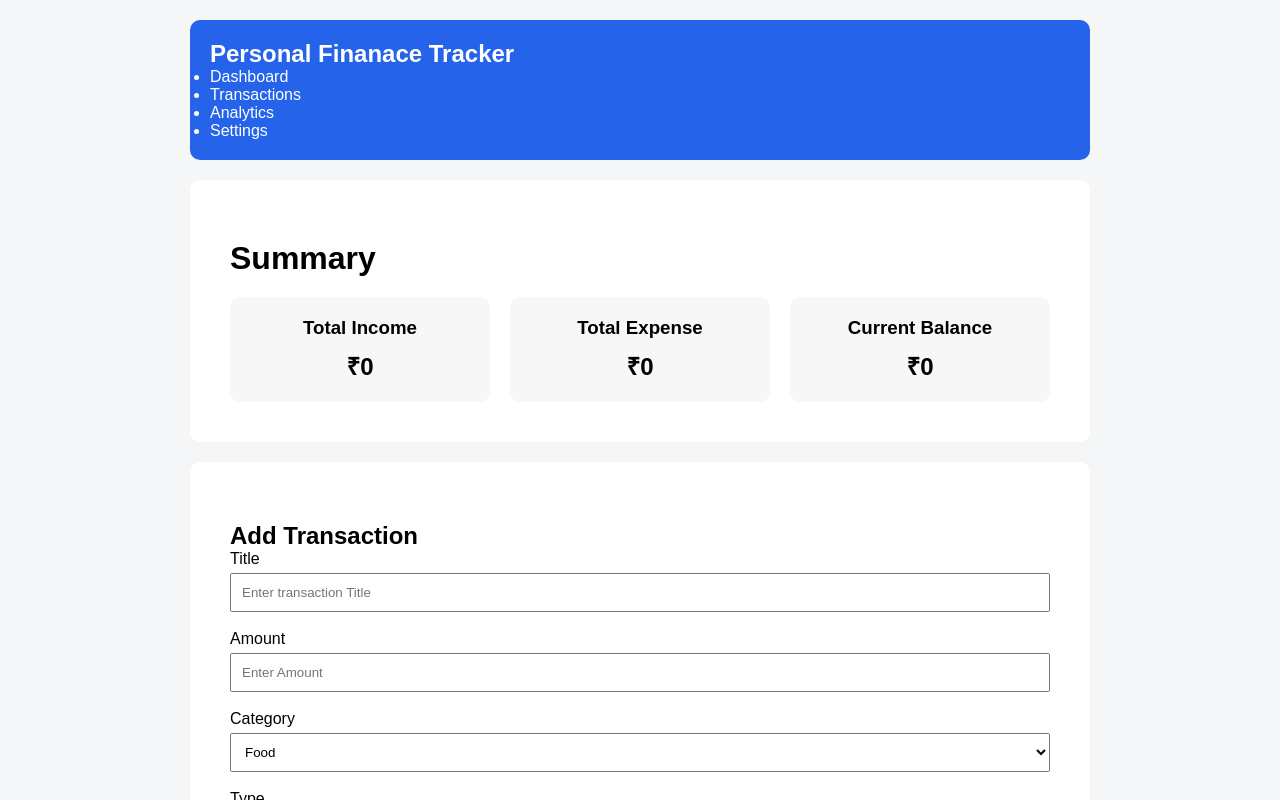
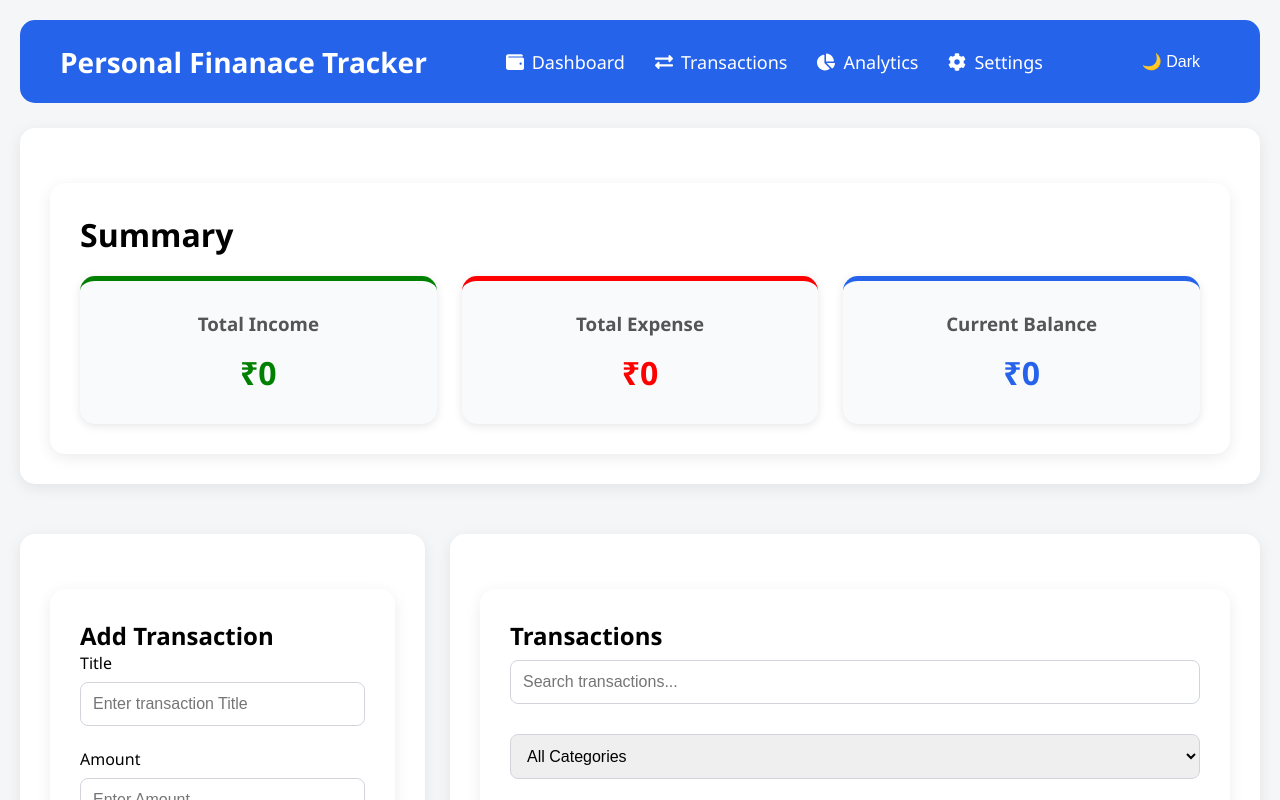
Before and after one commit to Rayasam3/Personal-Finance-Tracker, a React (Vite) app: page / in a window 1280 px wide. Shown: the top 800 px of the page. Built offline with nearby package versions, Linux system fonts and the light colour scheme.

Commit message:
Add dashboard layout, dark mode and modern UI inprovements

```diff
--- a/src/components/Navbar.jsx
+++ b/src/components/Navbar.jsx
@@ -1,14 +1,19 @@
 import "../styles/Navbar.css";
-function Navbar() {
+import {FaWallet,FaChartPie,FaCog,FaExchangeAlt} from "react-icons/fa";
+function Navbar({
+  darkMode,
+  setDarkMode,
+}) {
   return (
     <nav>
       <h1>Personal Finanace Tracker</h1>
       <ul>
-        <li>Dashboard</li>
-        <li>Transactions</li>
-        <li>Analytics</li>
-        <li>Settings</li>
+        <li><FaWallet /> Dashboard</li>
+        <li><FaExchangeAlt /> Transactions</li>
+        <li><FaChartPie /> Analytics</li>
+        <li><FaCog /> Settings</li>
       </ul>
+      <button onClick={() => setDarkMode(!darkMode)}> {darkMode ? "☀️ Light" : "🌙 Dark"} </button>
     </nav>
   );
 }
--- a/src/components/SummaryCards.jsx
+++ b/src/components/SummaryCards.jsx
@@ -14,15 +14,15 @@ function SummaryCards({ transactions}) {
       <div className="summary-container">
         <div className="summary-box">
           <h3>Total Income</h3>
-          <p>₹{totalIncome}</p>
+          <p className="income-text">₹{totalIncome}</p>
         </div>
         <div className="summary-box">
           <h3>Total Expense</h3>
-          <p>₹{totalExpense}</p>
+          <p className="expense-text">₹{totalExpense}</p>
         </div>
         <div className="summary-box">
           <h3>Current Balance</h3>
-          <p>₹{balance}</p>
+          <p className="balance-text">₹{balance}</p>
         </div>
       </div>
     </div>
--- a/src/components/TransactionList.jsx
+++ b/src/components/TransactionList.jsx
@@ -7,7 +7,7 @@ function TransactionList({transactions,deleteTransaction,searchTerm,
   selectedType,
   setSelectedType, setEditingTransaction,}) {
   return (
-    <div>
+    <div className="card transaction-list">
         <h2>Transactions</h2>
         <div>
           <input
@@ -52,7 +52,7 @@ function TransactionList({transactions,deleteTransaction,searchTerm,
           transactions.length === 0 ?(
             <p>No Transactions Added Yet.</p>
           ) : (transactions.map((transaction) => (
-            <div key ={transaction.id} className="transaction-item">
+            <div key ={transaction.id} className={`transaction-item ${ transaction.type === "Income" ? "income" : "expense" }`}  >
               <h3>{transaction.title}</h3>
               <p>Amount: ₹{transaction.amount}</p>
               <p>Category: {transaction.category}</p>
--- a/src/pages/Dashboard.jsx
+++ b/src/pages/Dashboard.jsx
@@ -9,6 +9,13 @@ function Dashboard() {
     const [searchTerm, setSearchTerm] = useState("");
     const [selectedCategory, setSelectedCategory] = useState("All");
     const [ selectedType, setSelectedType] =  useState("All");
+
+    const [darkMode, setDarkMode] = useState(() => { const savedMode = localStorage.getItem("darkMode"); return savedMode ? JSON.parse(savedMode): false;});
+
+
+    useEffect(() => { localStorage.setItem( "darkMode", JSON.stringify(darkMode));}, [darkMode]);
+
+    useEffect(() => {if (darkMode) {document.body.classList.add("dark-body");} else {document.body.classList.remove("dark-body");}}, [darkMode]);
 
     const [editingTransaction, setEditingTransaction] = useState(null);
 
@@ -81,12 +88,13 @@ function Dashboard() {
       }, [transactions]);
 
   return (
-    <div className="container">
-        <Navbar />
+    <div className={`container ${darkMode ? "dark" : ""}`}>
+        <Navbar darkMode={darkMode} setDarkMode={setDarkMode} />
         <div className="card">
         <SummaryCards transactions = {transactions}/>
         </div>
 
+      <div className="dashboard-grid">
         <div className="card"><TransactionForm
           addTransaction={addTransaction}
           editingTransaction={editingTransaction}
@@ -105,7 +113,7 @@ function Dashboard() {
           sortOption={sortOption}
           setSortOption={setSortOption}
           /></div>
-
+      </div>
     </div>
   );
 }
--- a/src/styles/App.css
+++ b/src/styles/App.css
@@ -4,19 +4,69 @@
     box-sizing: border-box;
 
 }
-body{
-    background-color: #f4f6f8;
-    font-family: Arial, Helvetica, sans-serif;
-    padding:20px;
+body {
+  background-color: #f4f6f8;
+  font-family: "Segoe UI", sans-serif;
+  padding: 20px;
 }
-.container{
-    max-width: 900px;
-    margin: auto;
+
+.container {
+  width: 100%;
+  max-width: 100%;
+  margin: auto;
 }
 
 .card {
   background: white;
-  padding: 20px;
-  margin-top: 20px;
-  border-radius: 10px;
+  padding: 30px;
+  margin-top: 25px;
+  border-radius: 15px;
+  box-shadow: 0px 4px 15px rgba(0,0,0,0.08);
 }
+
+.dashboard-grid {
+  display: grid;
+  grid-template-columns: 1fr 2fr;
+  gap: 25px;
+  margin-top: 25px;
+}
+@media (max-width: 900px) {
+  .dashboard-grid {
+    grid-template-columns: 1fr;
+  }
+}
+
+.dark {
+  background-color: #111827;
+  min-height: 100vh;
+  color: white;
+}
+.dark .card {
+  background-color: #1f2937;
+  box-shadow: none;
+}
+
+.dark .summary-box {
+  background-color: #374151;
+}
+.dark .transaction-item {
+  background-color: #374151;
+}
+
+.dark input,
+.dark select {
+  background-color: #374151;
+  color: white;
+  border: 1px solid #555;
+}
+
+.dark nav {
+  background-color: #0f172a;
+}
+.dark .summary-box h3 {
+  color: #d1d5db;
+}
+
+.dark-body {
+  background-color: #111827;
+}
--- a/src/styles/Navbar.css
+++ b/src/styles/Navbar.css
@@ -1,6 +1,36 @@
 nav {
   background-color: #2563eb;
   color: white;
-  padding: 20px;
-  border-radius: 10px;
+  padding: 20px 40px;
+  border-radius: 15px;
+  display: flex;
+  justify-content: space-between;
+  align-items: center;
 }
+
+nav h1 {
+  font-size: 28px;
+}
+
+nav ul {
+  display: flex;
+  list-style: none;
+  gap: 30px;
+}
+
+nav li {
+  cursor: pointer;
+  font-size: 18px;
+}
+
+nav li:hover {
+  color: #dbeafe;
+}
+
+nav li {
+  display: flex;
+  align-items: center;
+  gap: 8px;
+  cursor: pointer;
+  font-size: 18px;
+}
--- a/src/styles/SummaryCards.css
+++ b/src/styles/SummaryCards.css
@@ -1,24 +1,25 @@
 .summary-container {
   display: flex;
-  justify-content: space-between;
-  gap: 20px;
+  gap: 25px;
   margin-top: 20px;
 }
 
 .summary-box {
   flex: 1;
-  background-color: #f7f7f7;
-  padding: 20px;
+  padding: 30px;
+  border-radius: 15px;
+  background-color: #f8fafc;
   text-align: center;
-  border-radius: 10px;
+  box-shadow: 0px 2px 10px rgba(0,0,0,0.1);
 }
 
 .summary-box h3 {
-  margin-bottom: 10px;
+  margin-bottom: 15px;
+  color: #555;
 }
 
 .summary-box p {
-  font-size: 24px;
+  font-size: 32px;
   font-weight: bold;
 }
 
@@ -27,3 +28,26 @@
     flex-direction: column;
   }
 }
+.summary-box:nth-child(1) {
+  border-top: 5px solid green;
+}
+
+.summary-box:nth-child(2) {
+  border-top: 5px solid red;
+}
+
+.summary-box:nth-child(3) {
+  border-top: 5px solid #2563eb;
+}
+
+.income-text {
+  color: green;
+}
+
+.expense-text {
+  color: red;
+}
+
+.balance-text {
+  color: #2563eb;
+}
--- a/src/styles/TransactionForm.css
+++ b/src/styles/TransactionForm.css
@@ -1,19 +1,24 @@
 input,
 select {
   width: 100%;
-  padding: 10px;
-  margin-top: 5px;
+  padding: 12px;
+  margin-top: 8px;
+  border: 1px solid #d1d5db;
+  border-radius: 8px;
+  font-size: 16px;
 }
-button {
-  padding: 10px 20px;
-  cursor: pointer;
-}
+
 button {
   background-color: #2563eb;
   color: white;
   border: none;
-  border-radius: 5px;
+  border-radius: 10px;
+  padding: 12px 20px;
+  cursor: pointer;
+  font-size: 16px;
+  transition: 0.3s;
 }
+
 button:hover {
-  opacity: 0.9;
+  transform: translateY(-2px);
 }
--- a/src/styles/TransactionList.css
+++ b/src/styles/TransactionList.css
@@ -1,10 +1,49 @@
 .transaction-item {
-  background: #f7f7f7;
-  padding: 15px;
-  border-radius: 10px;
+  background: #f8fafc;
+  padding: 20px;
+  border-radius: 12px;
   margin-top: 15px;
+  border-left: 5px solid #2563eb;
+}
+
+.transaction-item h3 {
+  margin-bottom: 10px;
+}
+
+.transaction-item p {
+  margin: 6px 0;
 }
 
 .transaction-item button {
+  margin-top: 10px;
   margin-right: 10px;
 }
+
+.transaction-list {
+  max-height: 700px;
+  overflow-y: auto;
+}
+
+.income {
+  border-left: 5px solid green;
+}
+
+.expense {
+  border-left: 5px solid red;
+}
+
+.transaction-item {
+  transition: 0.3s;
+}
+
+.transaction-item:hover {
+  transform: translateY(-2px);
+}
+
+.transaction-item {
+  transition: 0.3s;
+}
+
+.transaction-item:hover {
+  transform: scale(1.02);
+}
```
